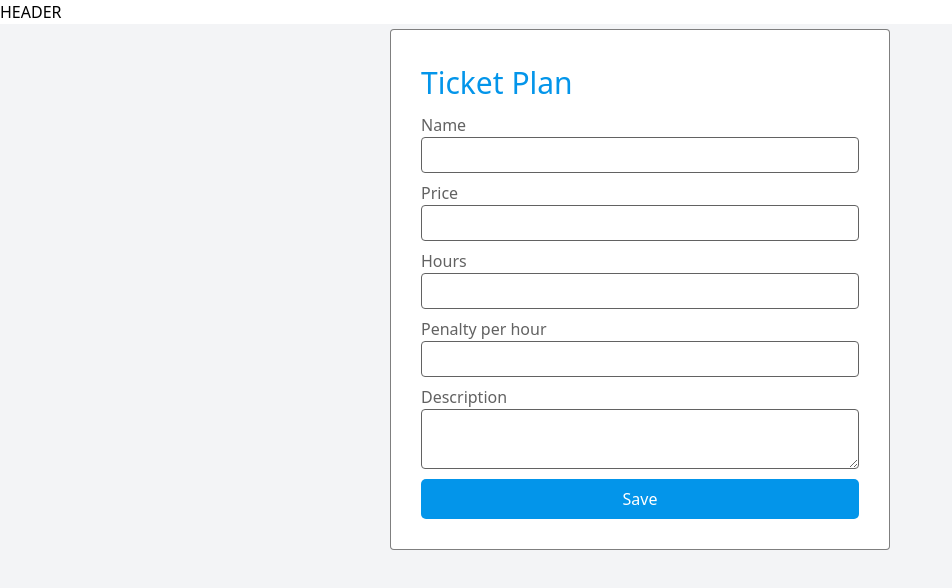
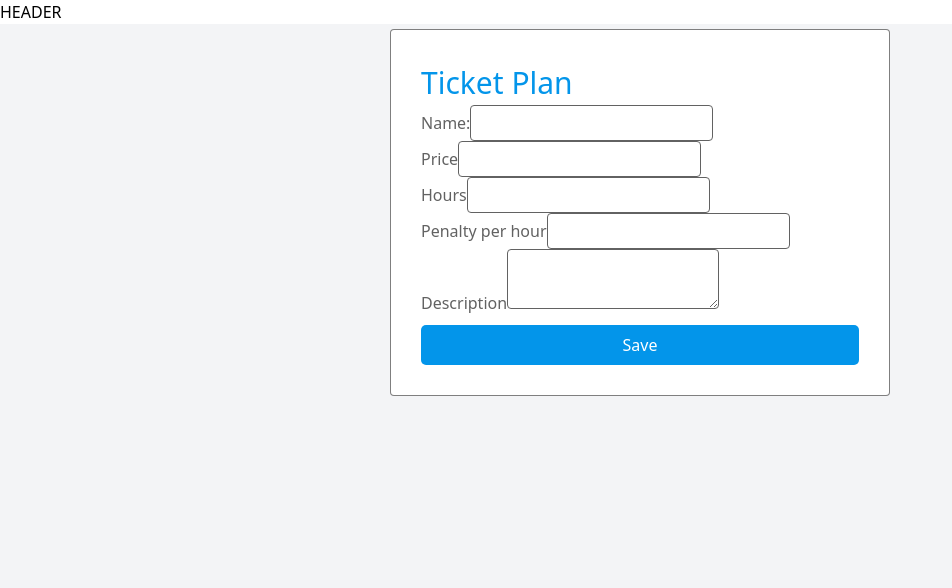
Before and after one commit to angelpimentell/parking-frontend, a React (Create React App) app: page /ticket-plan in a window 1280 px wide. Shown: the top 588 px of the page, without its empty margins (0-952 px from the left). Built offline with nearby package versions, Linux system fonts and the light colour scheme.

Commit message:
Remove unnecessry className in TicketPlanForm.jsx

```diff
--- a/src/components/parking/ticketPlan/TicketPlanForm.jsx
+++ b/src/components/parking/ticketPlan/TicketPlanForm.jsx
@@ -38,35 +38,35 @@ function TicketPlanForm({ setEditMode, editMode = false, ticketPlan, setTicketPl
         <>
             <div className='flex justify-center items-center'>
                 <div className="form">
-                    <label className="form-title">Ticket Plan</label>
+                    <h1 className="form-title">Ticket Plan</h1>
 
                     <form>
-                        <div className="field">
-                            <label>Name</label>
+                        <div>
+                            <label>Name:</label>
                             {editMode ?
                                 <input ref={nameRef} type='text' required defaultValue={ticketPlan.name} /> :
                                 <input ref={nameRef} type='text' required />
                             }
                         </div>
-                        <div className="field">
+                        <div>
                             <label>Price</label>
                             {editMode ?
                                 <input ref={priceRef} type='number' step=".01" required defaultValue={ticketPlan.price} /> :
                                 <input ref={priceRef} type='number' step=".01" required />}
                         </div>
-                        <div className="field">
+                        <div>
                             <label>Hours</label>
                             {editMode ?
                                 <input ref={hoursRef} type='number' defaultValue={ticketPlan.hours} /> :
                                 <input ref={hoursRef} type='number' />}
                         </div>
-                        <div className="field">
+                        <div>
                             <label>Penalty per hour</label>
                             {editMode ?
                                 <input ref={penaltyPerHourRef} type='number' step=".01" required defaultValue={ticketPlan.penalty_per_hour} /> :
                                 <input ref={penaltyPerHourRef} type='number' step=".01" required />}
                         </div>
-                        <div className="field">
+                        <div>
                             <label>Description</label>
                             {editMode ?
                                 <textarea ref={descriptionRef} defaultValue={ticketPlan.description} /> :
```
